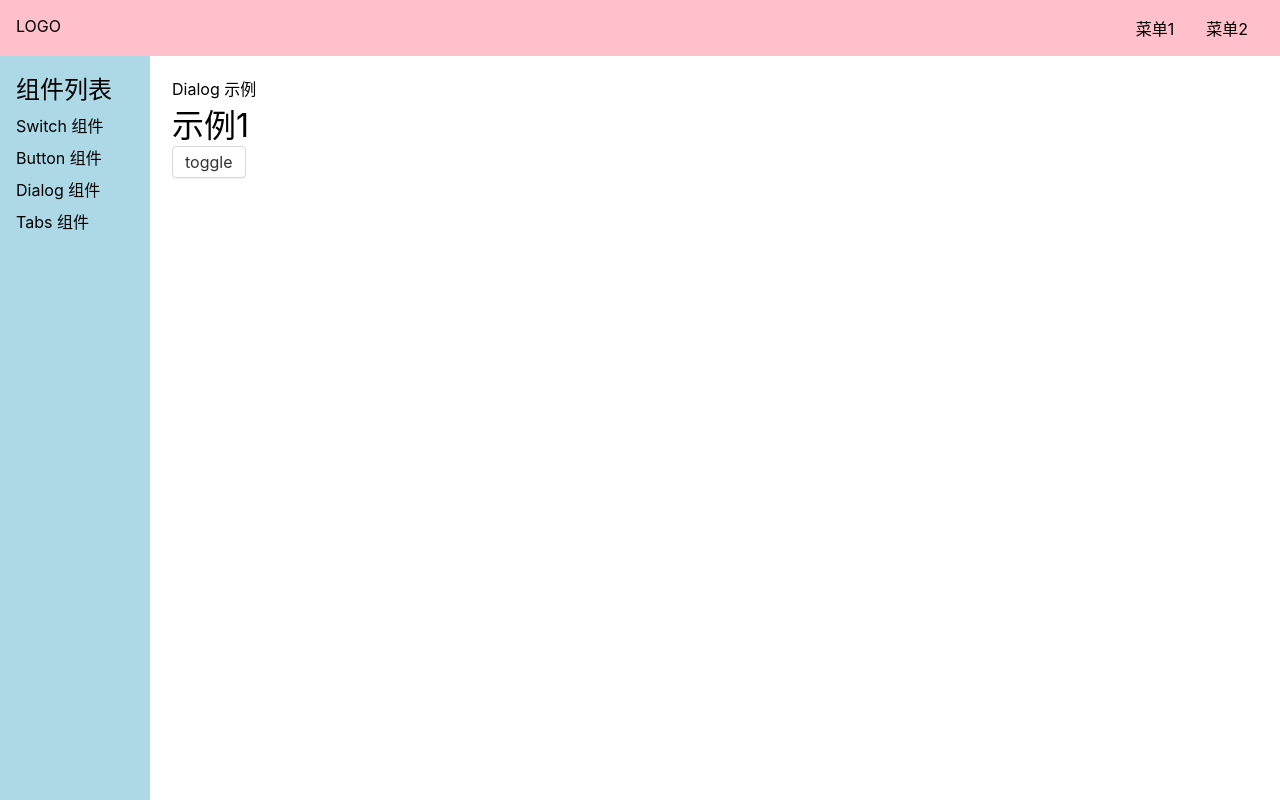
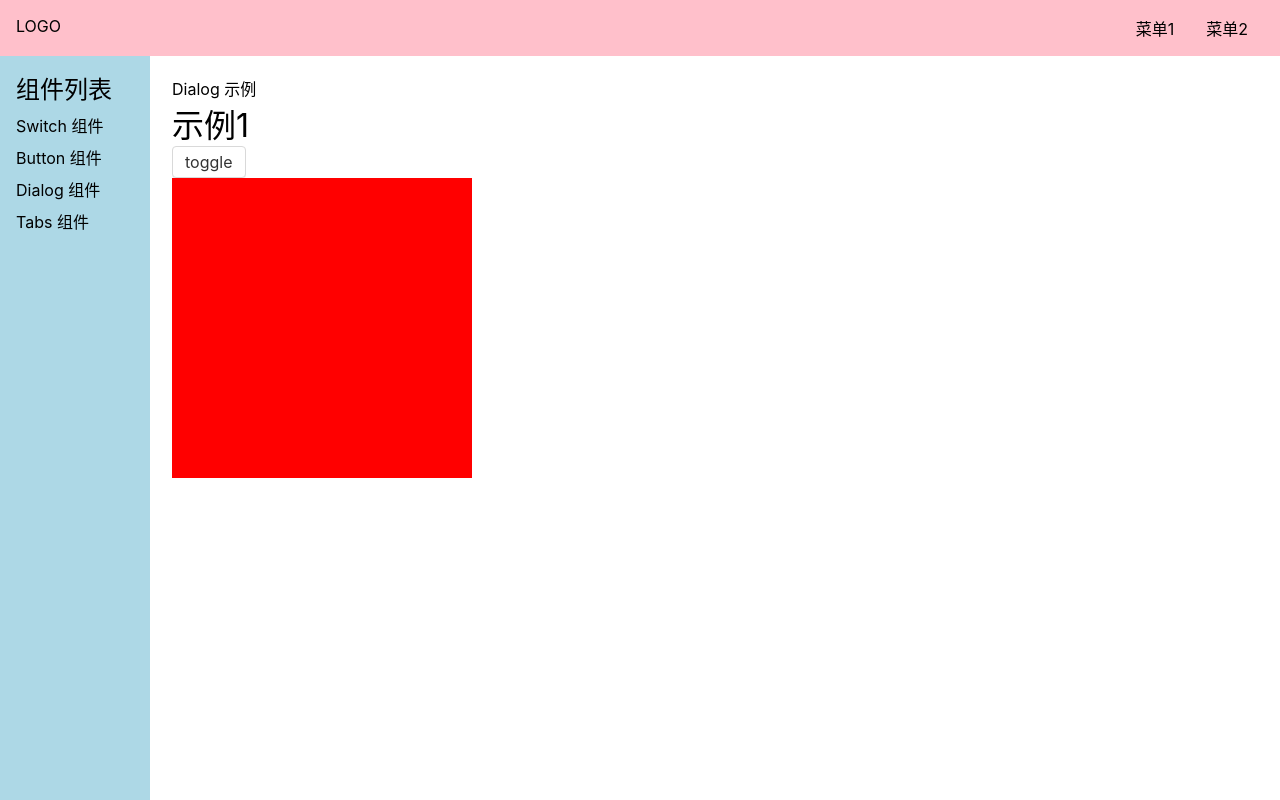
Before and after one commit to GradyYuan256/zao-ui, a Vue app: page /#/doc/dialog in a window 1280 px wide. Built offline with nearby package versions, Linux system fonts and the light colour scheme.

Commit message:
使用 Teleport

```diff
--- a/src/components/DialogDemo.vue
+++ b/src/components/DialogDemo.vue
@@ -18,6 +18,7 @@ const f2 = () => {
 <template>
     <div>Dialog 示例</div>
     <h1>示例1</h1>
+    <div style="position: relative; z-index: 1;">
         <Button @click="toggle">toggle</Button>
         <Dialog v-model:visible="x" :closeOnClickOverlay="true" :ok="f1" :cancel="f2">
             <template v-slot:content>
@@ -25,11 +26,11 @@ const f2 = () => {
                 <div>hi2</div>
             </template>
             <template v-slot:title>
-            <strong>
-                加粗的标题
-            </strong>
+                <strong>加粗的标题</strong>
             </template>
         </Dialog>
+    </div>
+    <div style="position: relative; z-index: 2; width: 300px; height: 300px; background: red;"></div>
 </template>
 
 <style lang="scss" scoped>
--- a/src/lib/Dialog.vue
+++ b/src/lib/Dialog.vue
@@ -40,6 +40,7 @@ const cancel = () => {
 
 <template>
   <template v-if="visible">
+    <Teleport to="body">
       <div class="zao-dialog-overlay" @click="onClickOverlay"></div>
       <div class="zao-dialog-wrapper">
         <div class="zao-dialog">
@@ -56,6 +57,7 @@ const cancel = () => {
           </footer>
         </div>
       </div>
+    </Teleport>
   </template>
 </template>
 
```
Lines whose indentation alone changed are shown as unchanged.
